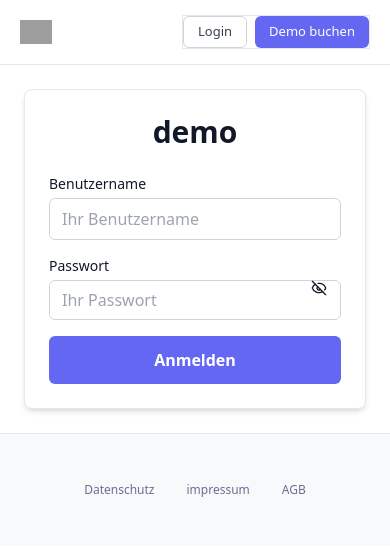
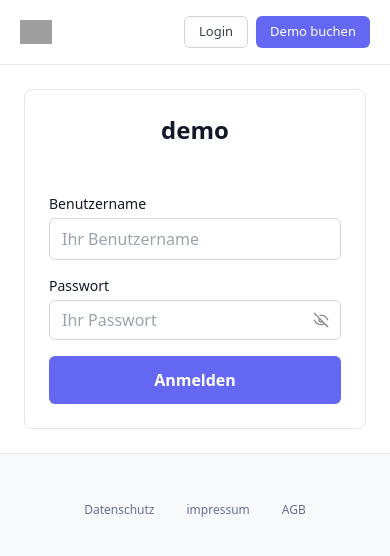
Before and after one commit to webcycl/Vue.js-Time-Management-App, a Vue app: page /login in a window 390 px wide. Shown: the top 556 px of the page. Built offline with nearby package versions, Linux system fonts and the light colour scheme; grey boxes are pictures that could not be loaded.

Commit message:
handle user errors

```diff
--- a/src/pages/Login.vue
+++ b/src/pages/Login.vue
@@ -8,7 +8,7 @@
       </a>
 
       <!-- Buttons -->
-      <div class="flex items-center gap-2 border">
+      <div class="flex items-center gap-2 ">
         <router-link to="/login">
           <button
             class="inline-flex items-center justify-center gap-2 whitespace-nowrap rounded-md text-[13px] font-medium ring-offset-background transition-colors focus-visible:outline-none focus-visible:ring-2 focus-visible:ring-ring focus-visible:ring-offset-2 disabled:pointer-events-none disabled:opacity-50 [&_svg]:pointer-events-none [&_svg]:size-4 [&_svg]:shrink-0 duration-100 border-input hover:text-accent-foreground bg-transparent text-gray-700 border hover:bg-gray-100/50 max-h-8 h-8 px-3.5">
@@ -29,47 +29,57 @@
   <div class=" bg-background flex flex-col lg:flex-row">
     <!-- Left side: Form -->
     <div class="flex flex-1 justify-center items-center p-6">
-      <div class="w-full max-w-md border  text-card-foreground rounded-lg shadow-md p-6">
-        <h2 class="text-3xl font-bold text-center mb-6">demo</h2>
+      <div class="w-full max-w-md border  text-card-foreground rounded-lg  p-6">
+        <h2 class="text-2xl font-bold text-center mb-12">demo</h2>
 
         <form class="space-y-4" @submit.prevent="login">
           <div>
-            <label for="username" class="block text-sm font-medium mb-1">Benutzername</label>
+            <label for="username" class="block text-sm font-normal mb-1">Benutzername</label>
             <input type="text" id="username" v-model="username" placeholder="Ihr Benutzername"
               class="w-full px-3 py-2 border border-input rounded-md focus:outline-none focus:ring-2 focus:ring-ring focus:border-transparent"
               required />
           </div>
+          <div class="">
+            <label for="password" class="block text-sm font-normal mb-1">
+              Passwort
+            </label>
 
-          <div class="relative">
-            <label for="username" class="block text-sm font-medium mb-1">Passwort</label>
+            <div class="relative group">
+              <input :type="showPassword ? 'text' : 'password'" id="password" autocomplete="current-password"
+                placeholder="Ihr Passwort" class="flex h-10 w-full rounded-md border border-input bg-background
+             px-3 pr-10 text-base
+             placeholder:text-muted-foreground
+             focus-visible:outline-none focus-visible:ring-2
+             focus-visible:ring-ring focus-visible:ring-offset-2" v-model="password" />
 
-            <input :type="showPassword ? 'text' : 'password'" id="password" v-model="password"
-              autocomplete="current-password" placeholder="Ihr Passwort"
-              class="flex h-10 w-full rounded-md border border-input bg-background px-3 py-2 text-base placeholder:text-muted-foreground focus:outline-none focus:ring-2 focus:ring-ring focus:ring-offset-2 pr-10"
-              required />
+              <button type="button" @click="togglePassword" aria-label="Passwort anzeigen" class="absolute inset-y-0 right-0 w-10
+             flex items-center justify-center
+             text-muted-foreground
+             opacity-50
+             transition-opacity duration-150
+             hover:opacity-100
+             focus-visible:opacity-100
+             focus-visible:outline-none">
+                <!-- eye-off -->
+                <svg v-if="!showPassword" xmlns="http://www.w3.org/2000/svg" viewBox="0 0 24 24" class="h-4 w-4"
+                  fill="none" stroke="currentColor" stroke-width="2" stroke-linecap="round" stroke-linejoin="round">
+                  <path d="M10.733 5.076a10.744 10.744 0 0 1 11.205 6.575" />
+                  <path d="M14.084 14.158a3 3 0 0 1-4.242-4.242" />
+                  <path d="M17.479 17.499a10.75 10.75 0 0 1-15.417-5.151" />
+                  <path d="M2 2l20 20" />
+                </svg>
 
-            <button type="button" @click="togglePassword"
-              class="absolute top-0 right-0 h-full px-3.5 flex items-center justify-center text-muted-foreground hover:text-foreground focus:outline-none">
-              <svg v-if="!showPassword" xmlns="http://www.w3.org/2000/svg" width="18" height="18" viewBox="0 0 24 24"
-                fill="none" stroke="currentColor" stroke-width="2" stroke-linecap="round" stroke-linejoin="round"
-                class="w-4 h-4">
-                <path
-                  d="M10.733 5.076a10.744 10.744 0 0 1 11.205 6.575 1 1 0 0 1 0 .696 10.747 10.747 0 0 1-1.444 2.49">
-                </path>
-                <path d="M14.084 14.158a3 3 0 0 1-4.242-4.242"></path>
-                <path d="M17.479 17.499a10.75 10.75 0 0 1-15.417-5.151 1 1 0 0 1 0-.696 10.75 10.75 0 0 1 4.446-5.143">
-                </path>
-                <path d="m2 2 20 20"></path>
-              </svg>
-              <svg v-else xmlns="http://www.w3.org/2000/svg" width="18" height="18" viewBox="0 0 24 24" fill="none"
-                stroke="currentColor" stroke-width="2" stroke-linecap="round" stroke-linejoin="round" class="w-4 h-4">
-                <path
-                  d="M2.062 12.348a1 1 0 0 1 0-.696 10.75 10.75 0 0 1 19.876 0 1 1 0 0 1 0 .696 10.75 10.75 0 0 1-19.876 0">
-                </path>
-                <circle cx="12" cy="12" r="3"></circle>
+                <!-- eye -->
+                <svg v-else xmlns="http://www.w3.org/2000/svg" viewBox="0 0 24 24" class="h-4 w-4" fill="none"
+                  stroke="currentColor" stroke-width="2" stroke-linecap="round" stroke-linejoin="round">
+                  <path d="M2.062 12.348a1 1 0 0 1 0-.696 10.75 10.75 0 0 1 19.876 0" />
+                  <circle cx="12" cy="12" r="3" />
                 </svg>
               </button>
             </div>
+          </div>
+
+
 
           <div v-if="error" class="text-red-500 text-sm">{{ error }}</div>
 
@@ -91,33 +101,41 @@
   </div>
   <!-- Footer -->
   <footer class="py-12 bg-[#F8F9FA] border-t border-[#e6e8ec]">
-                <div
-                    class="pr-5.5 md:pr-10 pl-5.5 md:pl-10 w-full max-w-[1296px] mx-auto flex items-center justify-center">
+    <div class="pr-5.5 md:pr-10 pl-5.5 md:pl-10 w-full max-w-[1296px] mx-auto flex items-center justify-center">
       <div class="flex gap-4 w-fit">
-                        <a href="https://vettime.de/datenschutz" target="_blank"
-                            class="text-xs text-[#667093] hover:text-[#151618]">
+        <a href="https://vettime.de/datenschutz" target="_blank" class="text-xs text-[#667093] hover:text-[#151618]">
           Datenschutz
         </a>
         <div class="w-0.25 h-3.5 bg-[#e6e8ec]"></div>
-                        <a href="https://vettime.de/impressum" target="_blank"
-                            class="text-xs text-[#667093] hover:text-[#151618]">
+        <a href="https://vettime.de/impressum" target="_blank" class="text-xs text-[#667093] hover:text-[#151618]">
           impressum
         </a>
         <div class="w-0.25 h-3.5 bg-[#e6e8ec]"></div>
-                        <a href="https://vettime.de/agbs" target="_blank"
-                            class="text-xs text-[#667093] hover:text-[#151618]">
+        <a href="https://vettime.de/agbs" target="_blank" class="text-xs text-[#667093] hover:text-[#151618]">
           AGB
         </a>
       </div>
     </div>
   </footer>
+  <ol v-if="showToast"
+    class="
+fixed top-0 z-[100] flex w-full flex-col-reverse p-4 sm:bottom-0 sm:right-0 sm:top-auto sm:flex-col md:max-w-[420px]">
+    <li role="status"
+      class=" bg-[#ef4444] group pointer-events-auto relative flex w-full items-center justify-between space-x-4 overflow-hidden rounded-md border border-destructive bg-destructive p-6 pr-8 text-destructive-foreground shadow-lg">
+      <div class="text-sm font-semibold text-white">
+        {{ toastMessage }}
+      </div>
+    </li>
+  </ol>
+
 </template>
 
 <script setup>
 import { ref } from 'vue'
 import { useRouter } from 'vue-router'
 import { setAuth } from "@/stores/auth"
-
+const toastMessage = ref("")
+const showToast = ref(false)
 const router = useRouter()
 const username = ref('')
 const password = ref('')
@@ -173,9 +191,30 @@ async function login() {
     router.push('/home')
 
   } catch (err) {
-    goToErrorPage(err)
+    let message = "Ein unerwarteter Fehler ist aufgetreten."
 
-  } finally {
+    switch (err.status) {
+      case 400:
+        message = "Ungültige Anfrage."
+        break
+      case 401:
+        message = "Ungültiger Benutzername oder Passwort."
+        break
+      case 422:
+        message = "Bitte überprüfen Sie Ihre Eingaben."
+        break
+    }
+
+    toastMessage.value = message
+    showToast.value = true
+
+    // auto-hide after 4 seconds
+    setTimeout(() => {
+      showToast.value = false
+    }, 4000)
+  }
+
+  finally {
     loading.value = false
   }
 }
```
Lines whose indentation alone changed are shown as unchanged.
